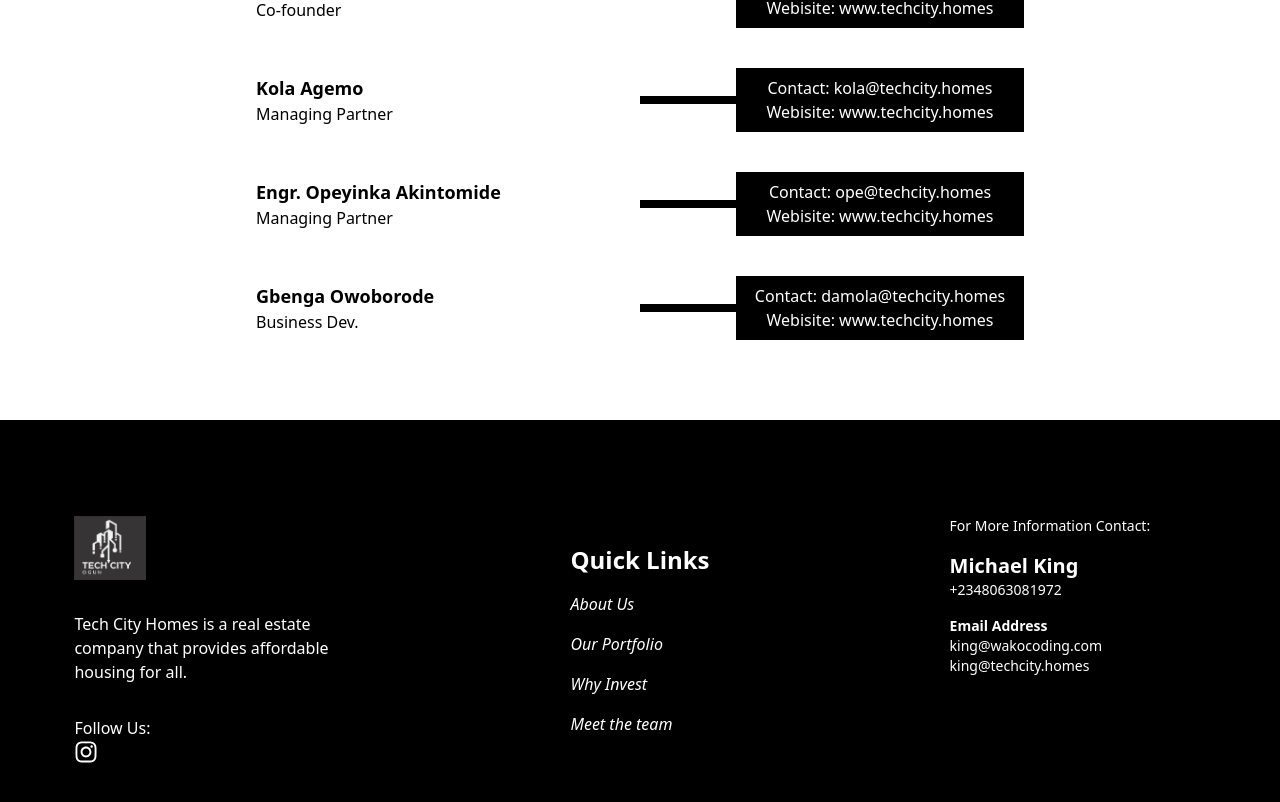
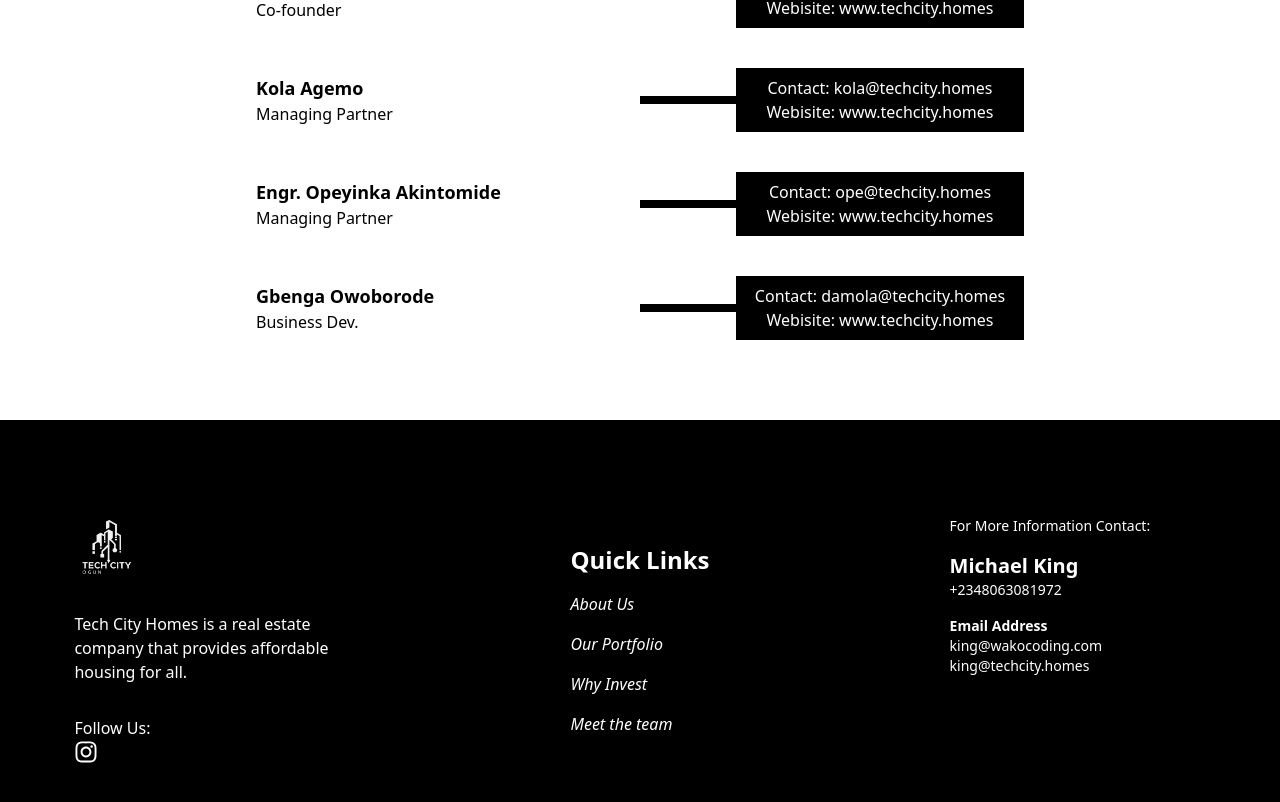
Before and after one commit to CodedJay672/tech-city, a React (Vite) app: page / in a window 1280 px wide. Shown: the part 7403-8205 px from the top of the page. Built offline with nearby package versions, Linux system fonts and the light colour scheme.

Commit message:
remove bg for footer logo

```diff
--- a/src/components/containers/Footer.jsx
+++ b/src/components/containers/Footer.jsx
@@ -6,7 +6,7 @@
     <secton className="bg-black text-white p-6 py-24 flex flex-col lg:flex-row lg:justify-center gap-10 lg:gap-60">
       <div className="w-64 flex flex-col space-y-4">
         <img
-          src="assets/logo3.jpg"
+          src="assets/logo3.png"
           alt="Tech City Logo"
           width={72}
           height={72}
```
Also changed, not shown: public/assets/logo3.jpg (deleted), public/assets/logo3.png (added).
